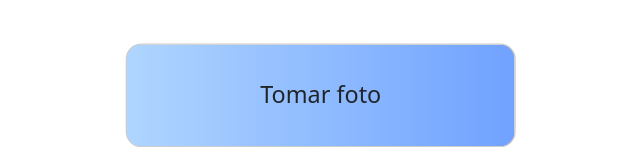
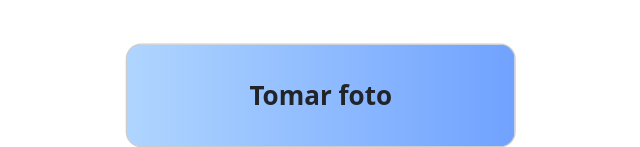
Before and after one commit to patricioespinozaa/FaceGate, a Flask app: page /facegate/app-front/student in a window 1280 px wide. Shown: the part 756-903 px from the top of the page, without its empty margins (79-719 px from the left). Run offline with Flask 3, Linux system fonts and the light colour scheme.

Commit message:
STYLE: tipografia acorde

```diff
--- a/app-front/static/css/styles.css
+++ b/app-front/static/css/styles.css
@@ -227,7 +227,8 @@
     background-image: linear-gradient(to right,#afd5ff, rgb(112, 162, 255));
     align-items: center;
     justify-content: center;
-    font-size: 18px;
+    font-size: 20px;
+    font-weight: bold;
 }
 
 .model-decision.success {
```
